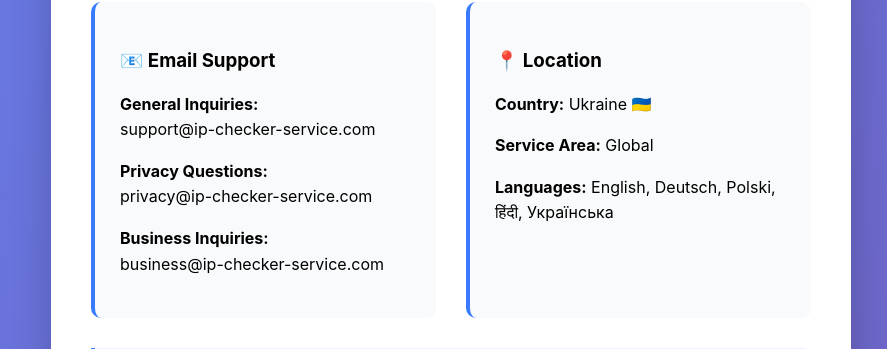
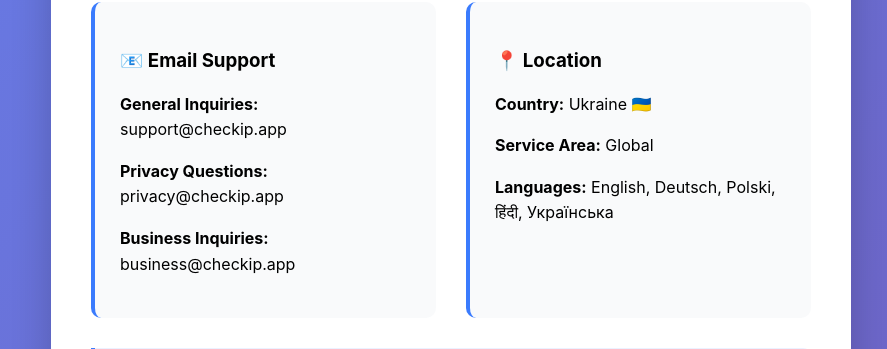
Before and after one commit to Stefanson0888/ip-checker, a FastAPI app: page /contact in a window 1280 px wide. Shown: the part 299-648 px from the top of the page, without its empty margins (189-1076 px from the left). Run offline with FastAPI, Linux system fonts and the light colour scheme.

Commit message:
new email

```diff
--- a/templates/contact.html
+++ b/templates/contact.html
@@ -229,9 +229,9 @@
         <div class="contact-grid">
             <div class="contact-card">
                 <h3>📧 {{ _("email_support") }}</h3>
-                <p><strong>{{ _("general_inquiries") }}:</strong><br>support@ip-checker-service.com</p>
-                <p><strong>{{ _("privacy_questions") }}:</strong><br>privacy@ip-checker-service.com</p>
-                <p><strong>{{ _("business_inquiries") }}:</strong><br>business@ip-checker-service.com</p>
+                <p><strong>{{ _("general_inquiries") }}:</strong><br>support@checkip.app</p>
+                <p><strong>{{ _("privacy_questions") }}:</strong><br>privacy@checkip.app</p>
+                <p><strong>{{ _("business_inquiries") }}:</strong><br>business@checkip.app</p>
             </div>
 
             <div class="contact-card">
--- a/templates/privacy.html
+++ b/templates/privacy.html
@@ -141,7 +141,7 @@
 
     <h2>{{ _("contact_us") }}</h2>
     <div class="contact-info">
-        <p><strong>Email:</strong> privacy@ip-checker-service.com</p>
+        <p><strong>Email:</strong> privacy@checkip.app</p>
         <p><strong>Response Time:</strong> Within 48 hours</p>
     </div>
 
```
Also changed, not shown: 1 other file.
